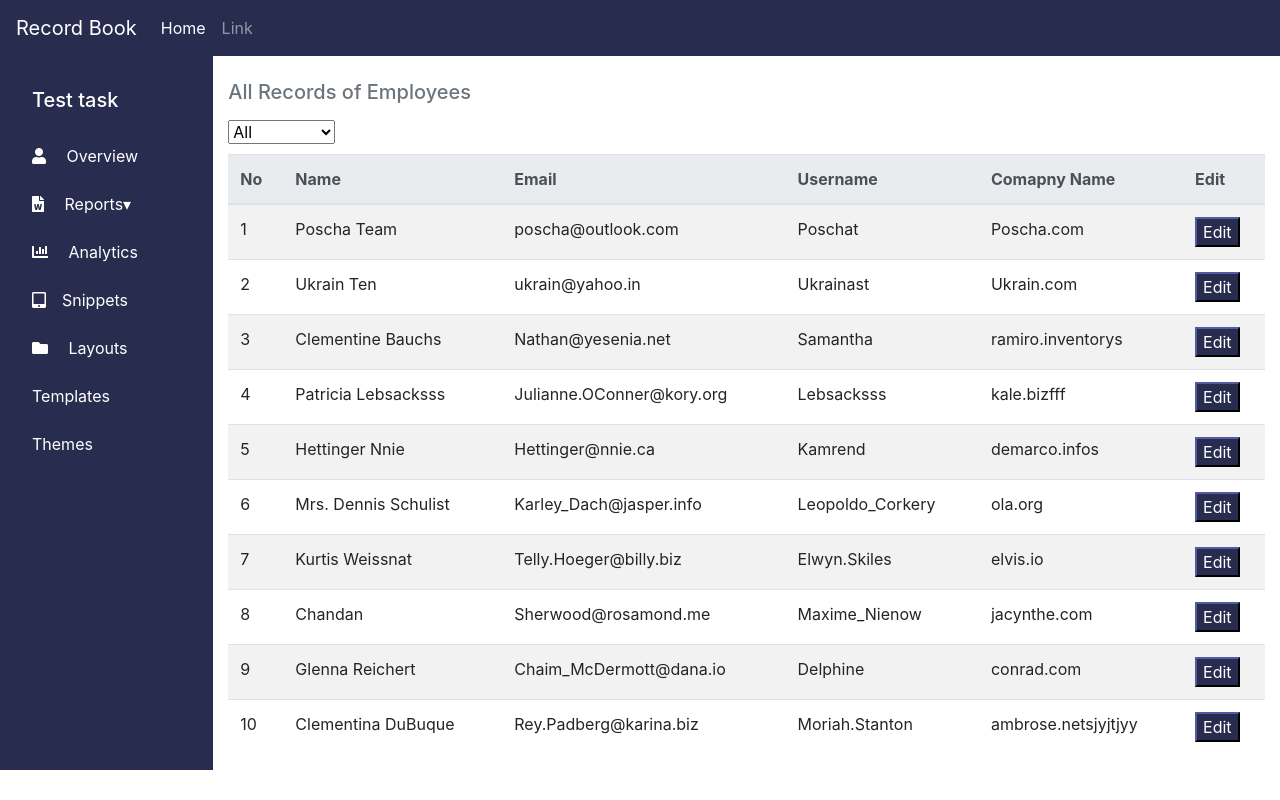
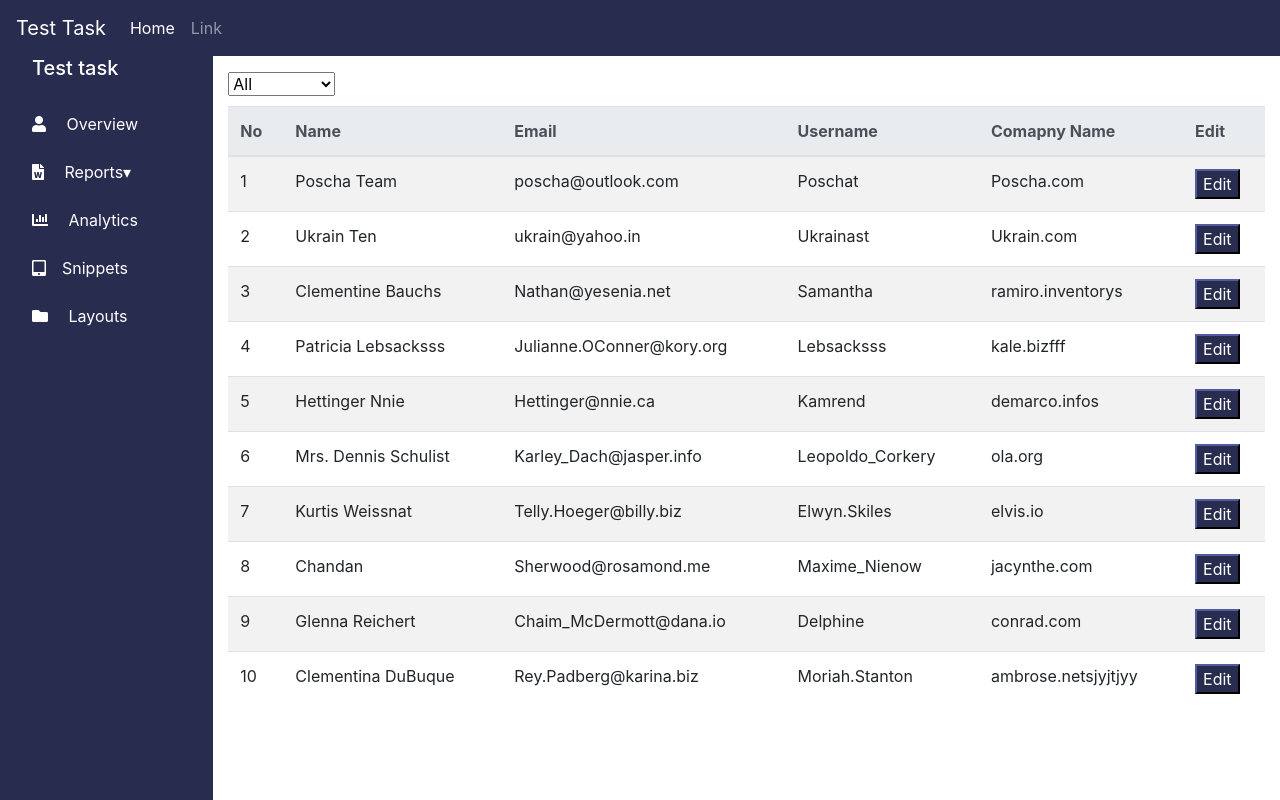
Before and after one commit to binaryprotagonist/Dashboard, a React (Create React App) app: page / in a window 1280 px wide. Built offline with nearby package versions, Linux system fonts and the light colour scheme.

Commit message:
changes in design

```diff
--- a/src/App.css
+++ b/src/App.css
@@ -10,6 +10,7 @@ select {
 }
 div#sidebar {
     background: #282C4E !important;
+    min-height: 100vh;
 }
 .bg-dark {
     background: #282C4E !important;
--- a/src/components/Dashboard.js
+++ b/src/components/Dashboard.js
@@ -123,7 +123,7 @@ const loadData = (type) => {
   setData(tableData);
 }
   return (
-    <div className="col main pt-5 mt-3">
+    <div className="col main mt-3">
 
       <div className="row ">
 
--- a/src/components/Navbar.js
+++ b/src/components/Navbar.js
@@ -8,7 +8,7 @@ export const Navbar = () => {
                     <button type="button" className="navbar-toggler mr-2 " data-toggle="offcanvas" title="Toggle responsive left sidebar">
                         <span className="navbar-toggler-icon"></span>
                     </button>
-                    <a className="navbar-brand" href="#" title="Free Bootstrap 4 Admin Template">Record Book</a>
+                    <a className="navbar-brand" href="#" title="Free Bootstrap 4 Admin Template">Test Task</a>
                 </div>
                 <button className="navbar-toggler" type="button" data-toggle="collapse" data-target="#collapsingNavbar">
                     <span className="navbar-toggler-icon"></span>
--- a/src/components/Sidebar.js
+++ b/src/components/Sidebar.js
@@ -4,7 +4,7 @@ import React from 'react'
 const Sidebar = () => {
     return (
          <div className="col-md-3 col-lg-2 sidebar-offcanvas pl-0" id="sidebar" role="navigation" style={{backgroundColor:"#e9ecef"}}>
-            <ul className="nav flex-column sticky-top pl-0 pt-5 p-3 mt-3 ">
+            <ul className="nav flex-column sticky-top pl-0 p-3 mt-3 ">
                 <li className="nav-item mb-2 mt-3"><a className="nav-link text-secondary" href="#"><h5>Test task</h5></a></li>
                 <li className="nav-item mb-2 "><a className="nav-link text-secondary" href="#"><i className="fas fa-user font-weight-bold"></i> <span className="ml-3">Overview</span></a></li>
                 <li className="nav-item mb-2">
@@ -17,8 +17,6 @@ const Sidebar = () => {
                 <li className="nav-item mb-2"><a className="nav-link text-secondary" href="#"><i className="far fa-chart-bar font-weight-bold"></i> <span className="ml-3">Analytics</span></a></li>
                 <li className="nav-item mb-2"><a className="nav-link text-secondary" href="#"><i className="fas fa-tablet-alt font-weight-bold"></i><span className="ml-3">Snippets</span></a></li>
                 <li className="nav-item mb-2"><a className="nav-link text-secondary" href="#"><i className="far fa-folder font-weight-bold"></i> <span className="ml-3">Layouts</span></a></li>
-                <li className="nav-item mb-2"><a className="nav-link text-secondary" href="#">Templates</a></li>
-                <li className="nav-item mb-2"><a className="nav-link text-secondary" href="#">Themes</a></li>
             </ul>
        </div>
     )
```
